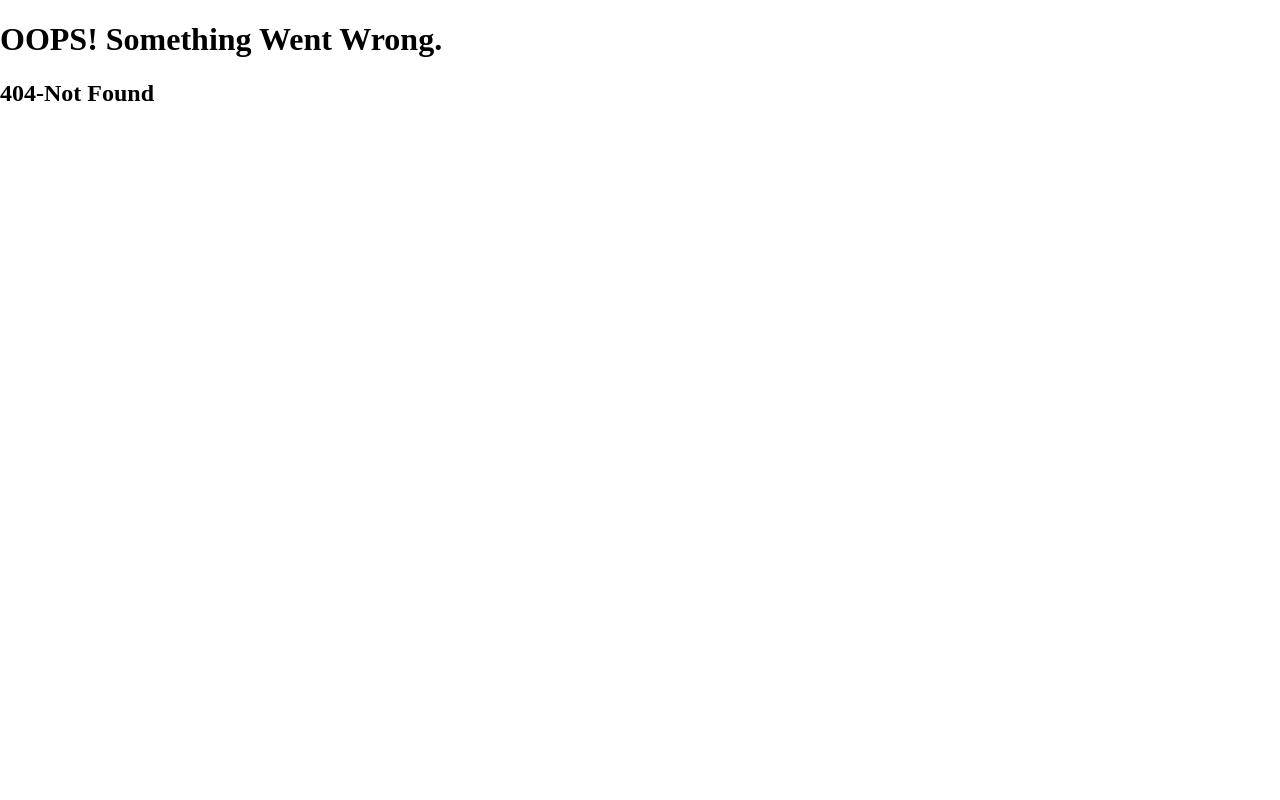
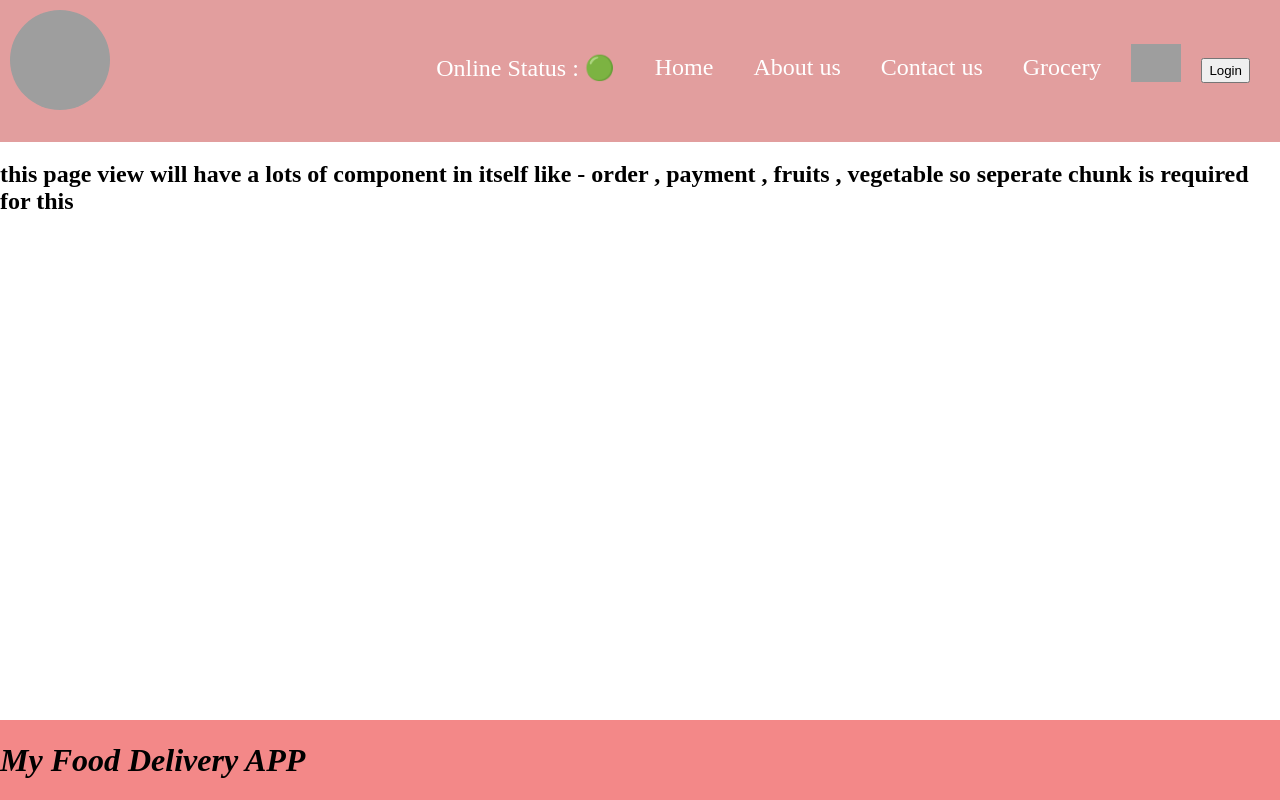
Before and after one commit to anjalirana99/React, a React (Vite) app: page /grocery in a window 1280 px wide. Before the commit this address had no page. Built offline with nearby package versions, Linux system fonts and the light colour scheme; grey boxes are pictures that could not be loaded.

Commit message:
lazy loading

```diff
--- a/src/App.js
+++ b/src/App.js
@@ -1,4 +1,4 @@
-import React from "react";
+import React, { lazy, Suspense } from "react";
 import ReactDOM from "react-dom/client";
 import Header from "./components/Header";
 import Footer from "./components/Footer";
@@ -8,8 +8,12 @@ import About from "./components/About";
 import Contact from "./components/Contact";
 import Error from "./components/Error";
 import Menu from "./components/Menu";
+import Shimmer from "./components/Shimmer";
+// import Grocery from "./components/Grocery";
+const Grocery = lazy(()=>import("./components/Grocery")) //it will load as a seperate chunk only when needed( i.e grocery path)
 
 const App = () => {
+
   return (
     <div className="app">
       <Header />
@@ -35,6 +39,12 @@ const appRouter = createBrowserRouter([
       {
         path:"contact",
         element:<Contact/>
+      },
+      {
+        path:"/grocery",
+        element:<Suspense fallback={<Shimmer/>}>
+                  <Grocery/>
+                </Suspense>
       }
     ]
   },
--- /dev/null
+++ b/src/components/Grocery.js
@@ -0,0 +1,10 @@
+const Grocery = ()=>{
+        return (
+             <div className="main-container">
+                <h2>this page view will have a lots of component in itself like -
+                order , payment , fruits , vegetable so seperate chunk is required for this </h2>
+             </div>
+
+        )
+}
+export default Grocery
--- a/src/components/Header.js
+++ b/src/components/Header.js
@@ -17,6 +17,7 @@ const Header = () => {
           <li><Link className="link" to="/">Home</Link></li>
           <li><Link className="link" to="/about">About us</Link></li>
            <li><Link className="link" to="/contact">Contact us</Link></li>
+           <li><Link className="link" to="/grocery">Grocery</Link></li>
           <li className="cart-container">
             <img className="cart-logo" src={CART_LOGO_URL} />
           </li>
```
